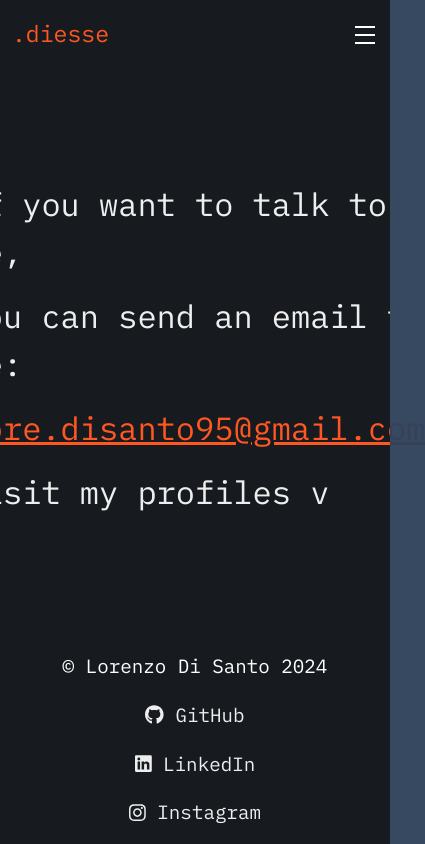
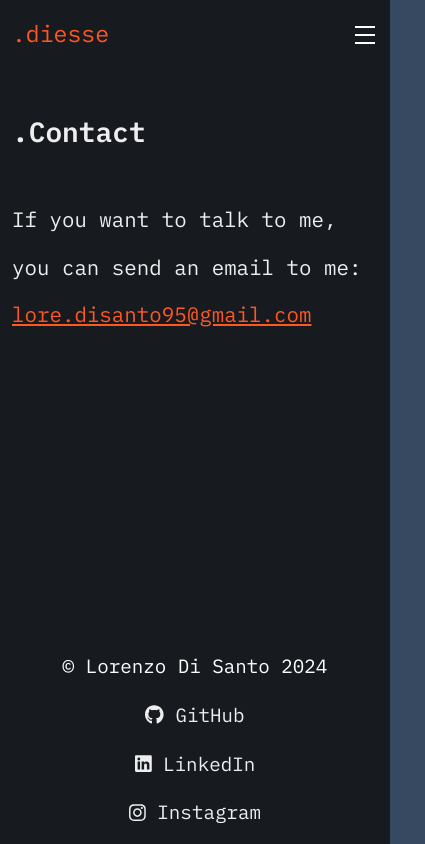
Before and after one commit to lorenzodisanto/portfolio, a Vue app: page /contact in a window 390 px wide. Shown: the whole page, 425 px wide, since content can reach past the window. Built offline with nearby package versions, Linux system fonts and the light colour scheme.

Commit message:
feat: contact page responsive

```diff
--- a/src/pages/ContactPage.vue
+++ b/src/pages/ContactPage.vue
@@ -9,26 +9,34 @@ export default {
 </script>
 
 <template>
-  <div class="wrapper container py-5">
+  <div class="wrapper container">
+    <h1 class="py-5">{{ title }}</h1>
     <div class="contacts">
-      <!-- <h1>{{ title }}</h1> -->
-      <p>If you want to talk to me,</p>
-      <p>you can send an email to me:</p>
+      <p class="mb-3">If you want to talk to me,</p>
+      <p class="mb-3">you can send an email to me:</p>
       <p>
         <a href="mailto:lore.disanto95@gmail.com" style="color: #ff5722"
           >lore.disanto95@gmail.com</a
         >
       </p>
-      <p>Visit my profiles v</p>
+      <!-- <p>Visit my profiles v</p> -->
     </div>
   </div>
 </template>
 
 <style lang="scss" scoped>
+.wrapper {
+  display: block;
+}
 h1 {
   font-weight: 600;
 }
 .contacts {
-  font-size: 2rem;
+  font-size: 1.3rem;
+}
+@media screen and (min-width: 576px) {
+  .contacts {
+    font-size: 2rem;
+  }
 }
 </style>
```
